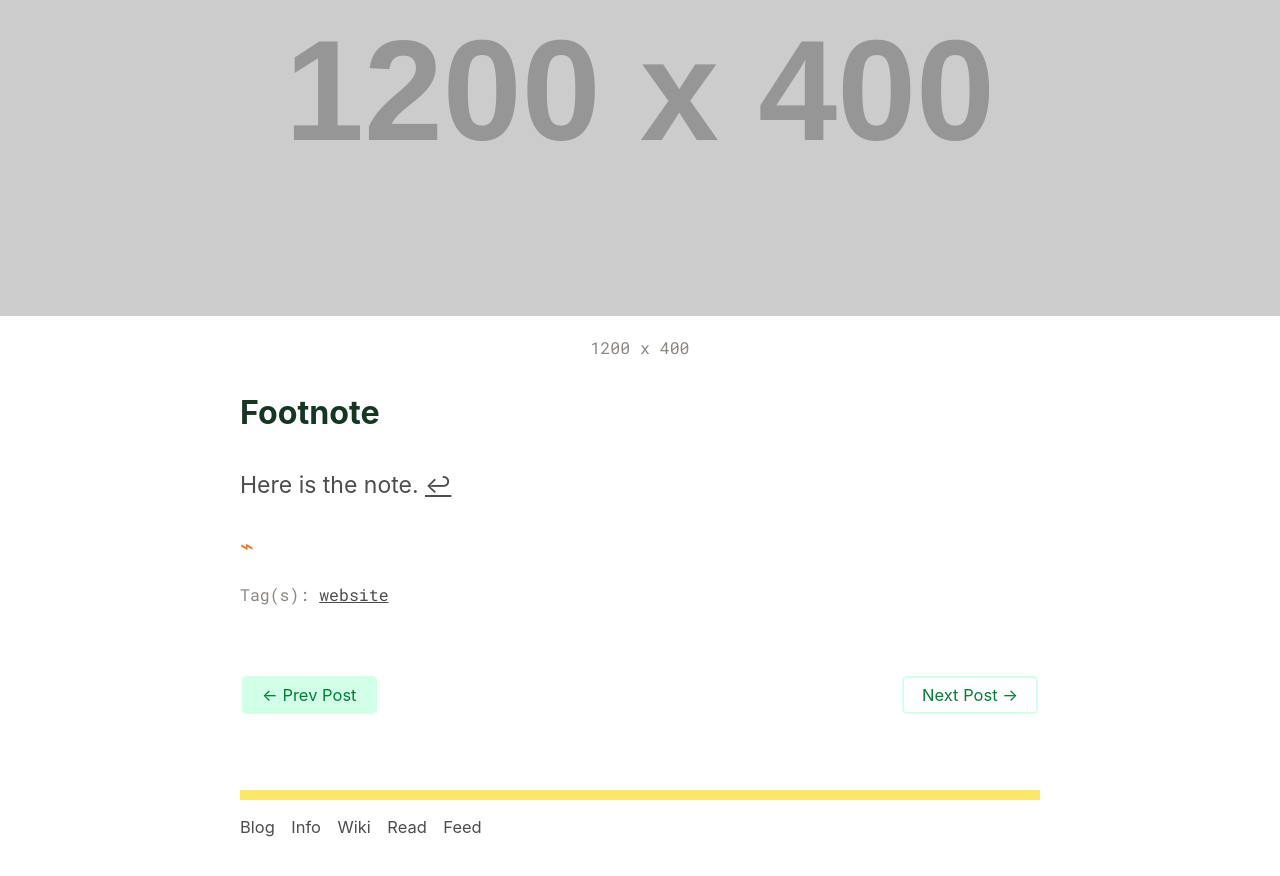
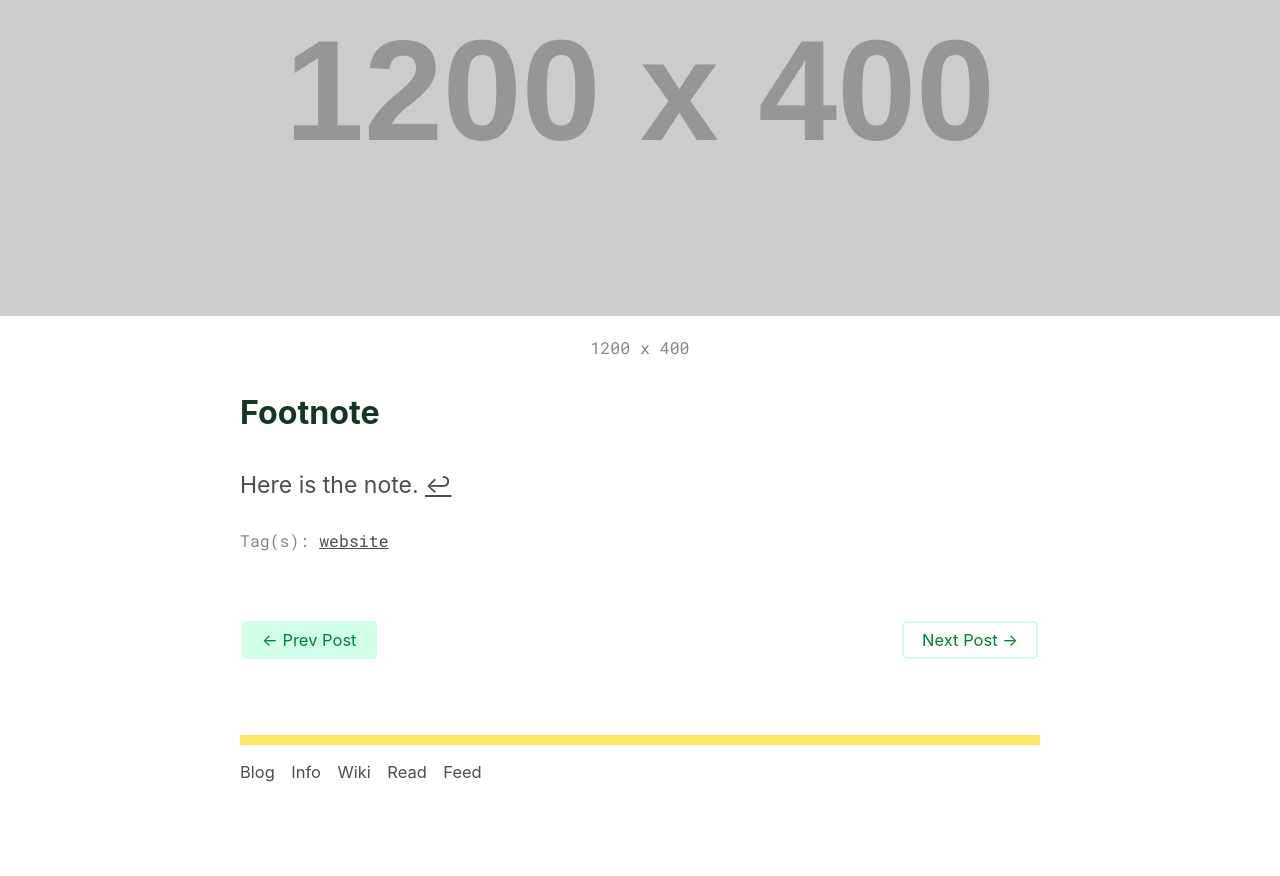
Before and after one commit to ajpwalser/ajpwalser.github.io, a Jekyll site: the page built from _posts/2020-04-17-Styles.md, in a window 1280 px wide and 900 px high, scrolled down 4420 px. Shown: the top 876 px of the window. Built offline with Jekyll 4.4.1, drawn with Linux system fonts in a browser that asks for light colours; some web fonts are replaced; after the commit the page ends 5265 px from its top, so only the background shows below that.

Commit message:
Update post.html

```diff
--- a/_layouts/post.html
+++ b/_layouts/post.html
@@ -6,7 +6,7 @@ layout: default
    <h2 class="name headline" itemprop="name headline">{{ page.title | escape }}</h2>
    <p class="time"><time datetime="{{ page.date | date_to_xmlschema }}" itemprop="datePublished">{{ page.date | date: "%B %-d, %Y" }}</time></p>
    <div itemprop="articleBody">
-      {{ content }}<span class="end">⌁</span>
+      {{ content }}
    </div>
    <p class="meta">{% for tag in page.tags %}Tag(s): <a href="{{ site.url }}/tags/#{{ tag | cgi_escape }}" title="Posts tagged “{{ tag }}”" rel="tag">{{ tag }}</a>{% unless forloop.last %}&nbsp;{% endunless %}{% endfor %}</p>
    <div class="post-nav">
```
